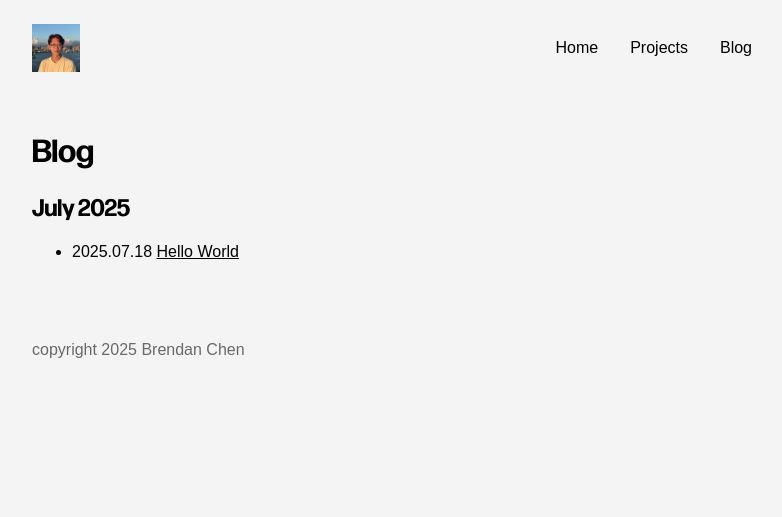
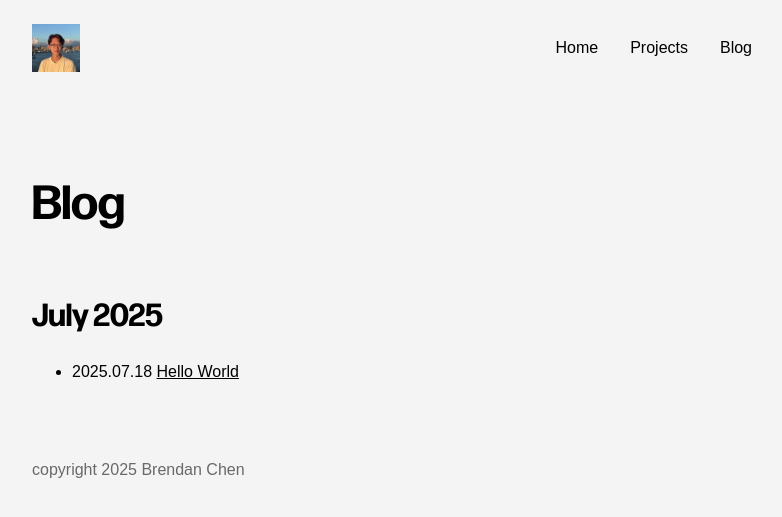
Before and after one commit to brendan-ch/brendan-ch.github.io, a Jekyll site: the page built from blog.html, in a window 1280 px wide. Shown: the top 517 px of the page, without its empty margins (248-1030 px from the left). Built offline with Jekyll 4.4.1, drawn with Linux system fonts in a browser that asks for light colours; some web fonts are replaced.

Commit message:
Update headings and heading sizes

```diff
--- a/assets/css/global.css
+++ b/assets/css/global.css
@@ -42,13 +42,20 @@ a {
 }
 
 h1, h2, h3, h4, h5, h6 {
+    margin-top: 2em;
     font-family: 'FormaDJRDisplay', sans-serif;
 }
 
-@media screen and (min-width: 720px) {
-    main {
-        padding-top: 32px;
-    }
+h1 {
+    font-size: 3em;
+}
+
+h2 {
+    font-size: 2em;
+}
+
+h3 {
+    font-size: 1.5em;
 }
 
 img {
```
